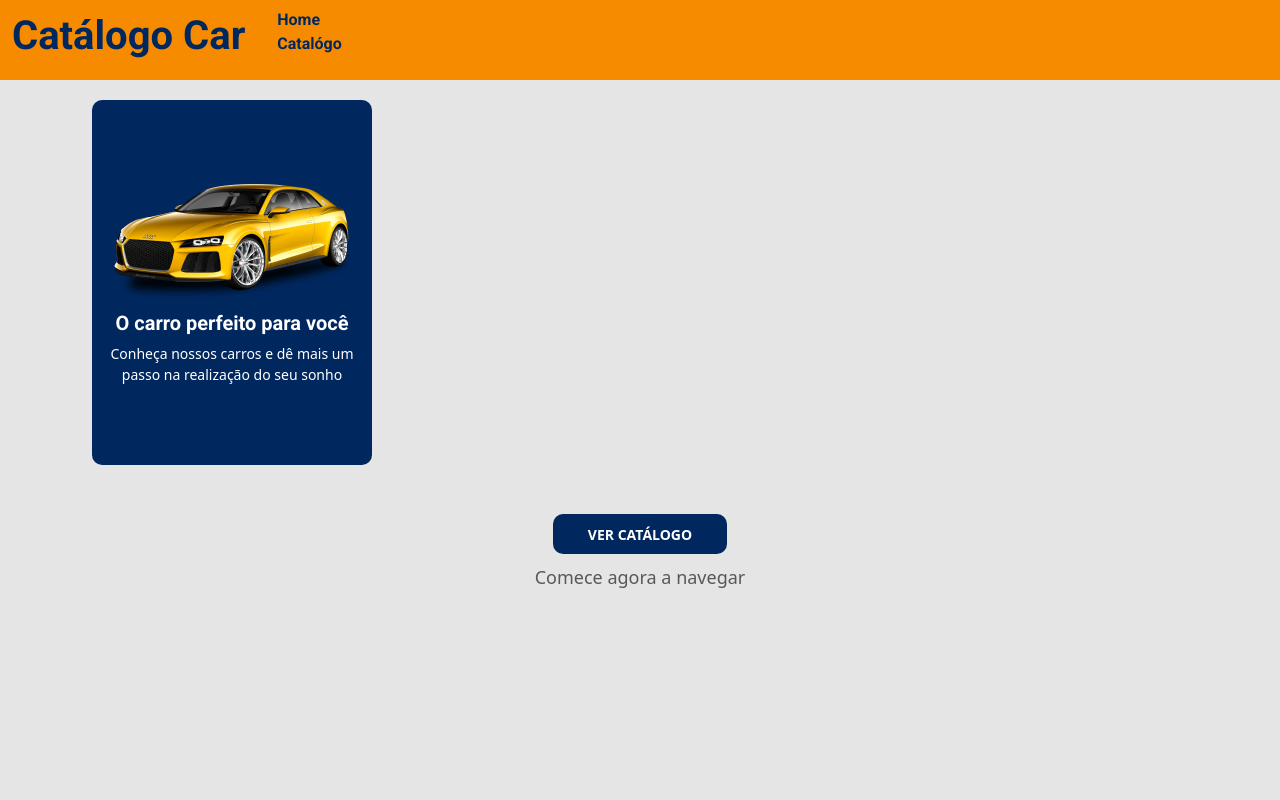
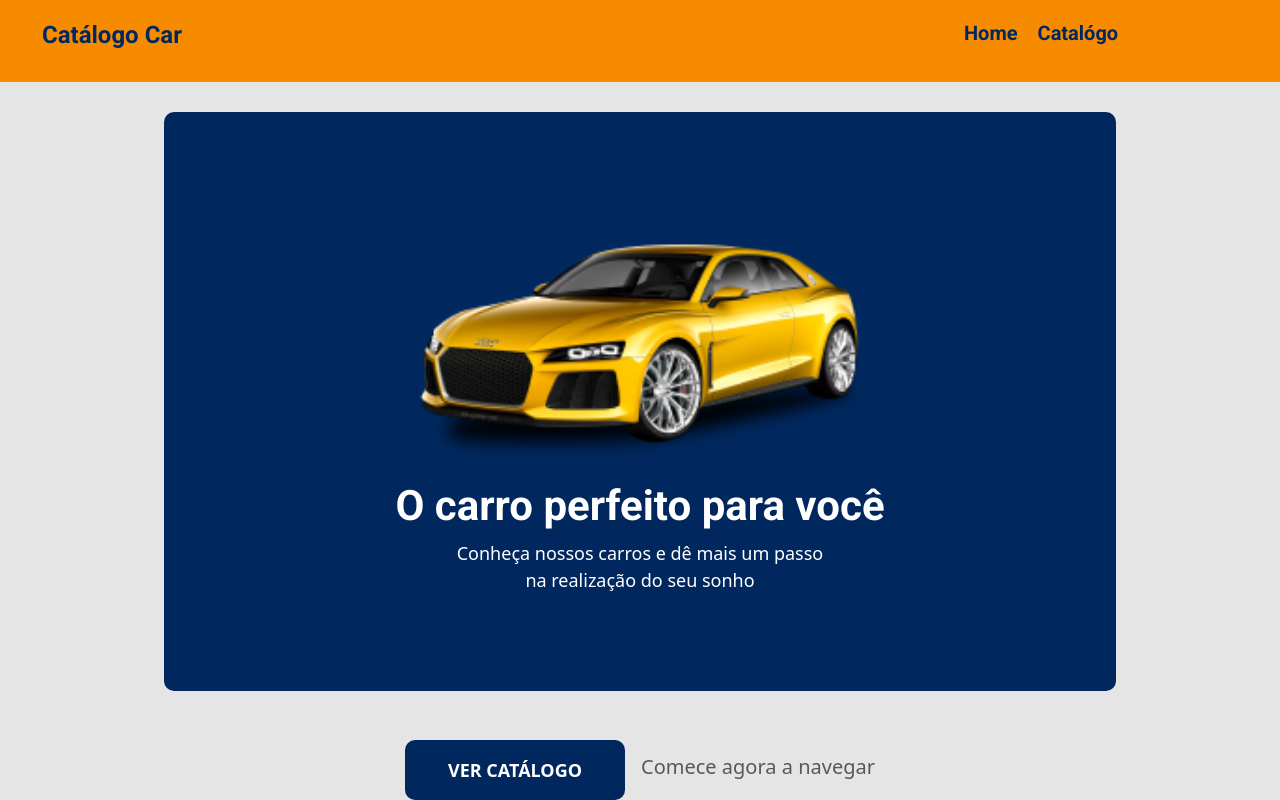
Before and after one commit to wagnerfelten/Catalogo-carros, a React (Create React App) app in the folder frontend-carros/: page / in a window 1280 px wide. Built offline with nearby package versions, Linux system fonts and the light colour scheme.

Commit message:
feito responsividade ate 1200px

```diff
--- a/frontend-carros/src/components/Navbar/Style.css
+++ b/frontend-carros/src/components/Navbar/Style.css
@@ -6,6 +6,7 @@
 .logo h1{
     color: #00285F;
     font-weight: 700;
+
 }
 
 .logo a{
@@ -18,10 +19,63 @@
     list-style: none;
 }
 
-@media (min-width: 576px){
-    .main-nav{
+
+
+@media(min-width: 768px){
+
+
+
+    .logo{
+
+        display: flex;
+        justify-content: space-between;
+    }
+
+    .logo-h1{
+        background-color: #F78B00;
+        display: flex;
+        width: 200px;
+        height: 40px;
+
+    }
+
+    .nav-list{
         display: flex;
         flex-direction: row;
-        justify-content: space-between;
+        margin-left: 360px;
+
+    }
+
+    .nav-list li{
+        margin: 10px;
+
     }
 }
+
+@media(min-width: 992px){
+    .logo h1{
+        font-size: 24px;
+
+    }
+    .nav-list{
+        display: flex;
+        flex-direction: row;
+        margin-left: 500px;
+    }
+
+    .nav-list li{
+        font-size: 20px;
+    }
+}
+
+@media (min-width: 1200px){
+   .logo-h1{
+    margin-left: 30px;
+   }
+
+    .nav-list{
+        display: flex;
+        flex-direction: row;
+        margin-left: 680px;
+    }
+}
--- a/frontend-carros/src/components/Navbar/index.tsx
+++ b/frontend-carros/src/components/Navbar/index.tsx
@@ -6,11 +6,12 @@ function Navbar() {
     <>
       <nav className="navbar navbar-expand-md navbar-dark bg-warning main-nav">
         <div className="container-fluid logo">
-         <div>
+          <div className="logo-h1">
             <a href="link">
               <h1>Catálogo Car</h1>
             </a>
           </div>
+
           <button
             className="navbar-toggler"
             type="button"
--- a/frontend-carros/src/pages/home/style.css
+++ b/frontend-carros/src/pages/home/style.css
@@ -1,21 +1,19 @@
-.container{
-    background-color: #E5E5E5;
-
+.container {
+  background-color: #e5e5e5;
 }
- .main-container{
-    background-color: #00285F;
+.main-container {
+  background-color: #00285f;
   width: 280px;
   height: 365px;
   margin: 20px 10px;
   border-radius: 10px;
-
   display: flex;
   flex-direction: column-reverse;
   justify-content: center;
   align-items: center;
 }
 
- .main-container h2{
+.main-container h2 {
   color: #fff;
   font-family: Roboto;
   font-size: 20px;
@@ -23,21 +21,21 @@
   text-align: center;
 }
 
- .main-container p{
+.main-container p {
   color: #fff;
   font-size: 14px;
   text-align: center;
 }
 
- .main-footer{
+.main-footer {
   display: flex;
   flex-direction: column;
   align-items: center;
   margin-top: 49px;
 }
 
- .main-footer a{
-    background-color: #00285F;
+.main-footer a {
+  background-color: #00285f;
   width: 174px;
   height: 40px;
   display: flex;
@@ -54,9 +52,85 @@
   font-weight: 700;
 }
 
- .main-footer p{
+.main-footer p {
   margin-top: 10px;
-    color:  #585858;
+  color: #585858;
   font-size: 18px;
   font-weight: 400;
 }
+
+@media(max-width: 575px){
+   .main-container{
+      margin: 0 auto;
+      margin-top: 30px;
+   }
+}
+
+@media (min-width: 576px) {
+  .main-container {
+    width: 536px;
+    height: 356px;
+    margin: 0 auto;
+    margin-top: 30px;
+    margin-left: -8px;
+  }
+
+  .main-container h2 {
+    font-size: 36px;
+  }
+
+  .main-container p {
+    width: 370px;
+    font-size: 18px;
+  }
+
+  .main-footer {
+    display: flex;
+    flex-direction: row;
+    align-items: center;
+    justify-content: center;
+  }
+
+  .main-footer p {
+    margin-left: 16px;
+  }
+}
+
+@media(min-width: 768px){
+   .main-container{
+      margin: 0 auto;
+      margin-top: 30px;
+   }
+}
+
+@media (min-width: 992px) {
+   .main-container{
+      width: 952px;
+      height: 579px;
+   }
+
+   .main-container h2{
+      font-size: 42px;
+   }
+
+   .main-container p{
+      margin: 0 auto;
+   }
+
+   .main-img img{
+      width: 455px;
+      height: 272px;
+
+   }
+
+   .main-footer a{
+      width: 220px;
+      height: 60px;
+      font-size: 18px;
+   }
+
+   .main-footer p{
+      font-size: 20px;
+   }
+
+}
```
Lines whose indentation alone changed are shown as unchanged.
